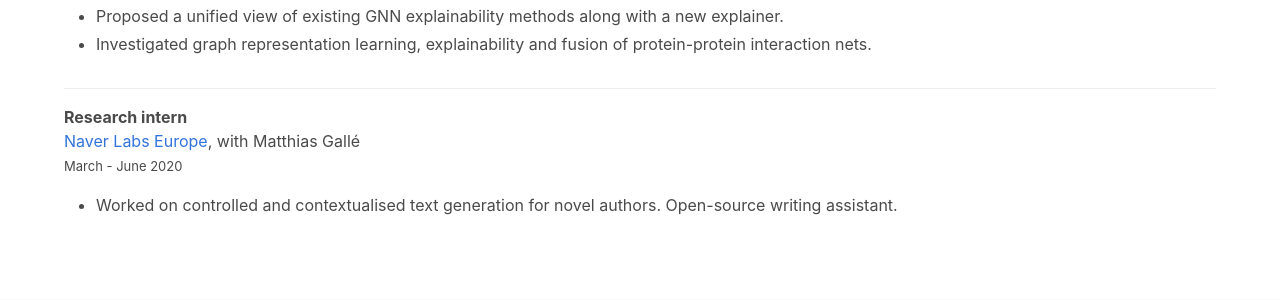
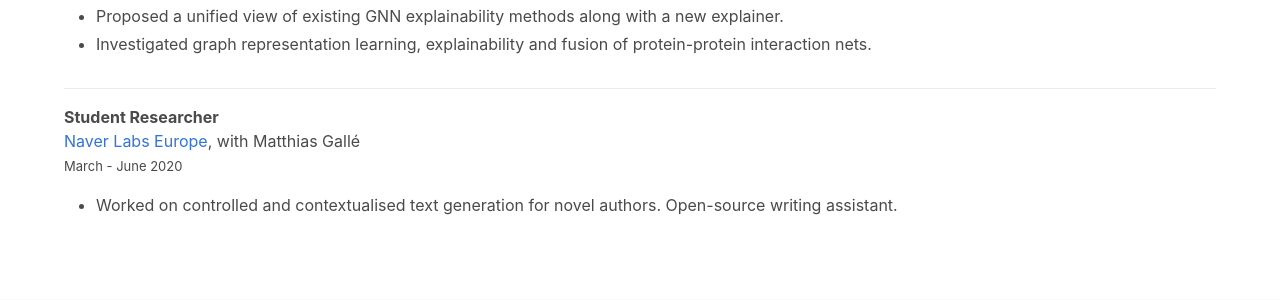
Before and after one commit to AlexDuvalinho/alexduvalinho.github.io, a Jekyll site: the page built from _pages/experience.html, in a window 1280 px wide. Shown: the part 439-739 px from the top of the page. Built offline with Jekyll 4.4.1, drawn with Linux system fonts in a browser that asks for light colours; nearby versions of some CDN libraries; a style sheet for code colours, icons or effects is not loaded.

Commit message:
Update experience.yml

```diff
--- a/_data/experience.yml
+++ b/_data/experience.yml
@@ -16,7 +16,7 @@
     - Proposed a unified view of existing GNN explainability methods along with a new explainer
     - Investigated graph representation learning, explainability and fusion of protein-protein interaction nets
 
-- role: Research intern
+- role: Student Researcher
   where: Naver Labs Europe
   who: with Matthias Gallé
   url: https://europe.naverlabs.com/
```
